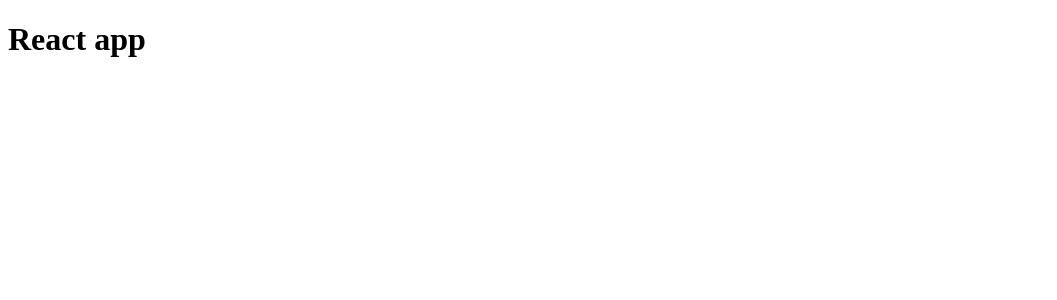
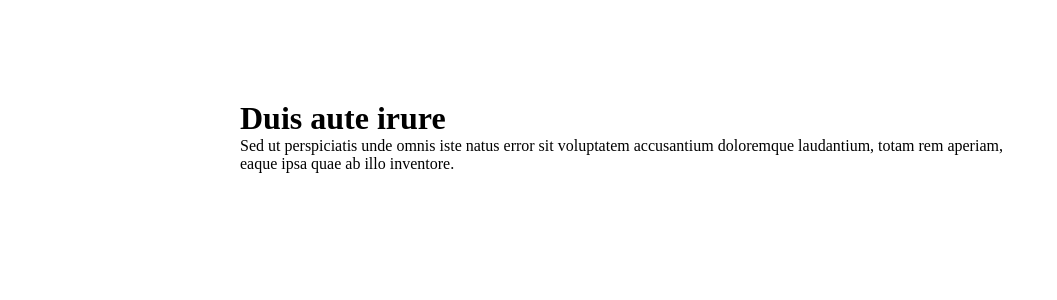
Before and after one commit to fimarkovicc/cmg-task-app, a React app: page / in a window 1280 px wide. Shown: the top 300 px of the page, without its empty margins (0-1057 px from the left). Built offline with nearby package versions, Linux system fonts and the light colour scheme; data requests are answered from the project's data file.

Commit message:
product component

```diff
--- a/package.json
+++ b/package.json
@@ -16,12 +16,15 @@
   },
   "devDependencies": {
     "@babel/core": "^7.12.10",
+    "@babel/plugin-transform-runtime": "^7.15.0",
     "@babel/preset-env": "^7.12.11",
     "@babel/preset-react": "^7.12.10",
     "babel-loader": "^8.2.2",
     "concurrently": "^6.2.0",
+    "css-loader": "^6.2.0",
     "html-webpack-plugin": "^4.5.1",
     "json-server": "^0.16.3",
+    "style-loader": "^3.2.1",
     "webpack": "^5.13.0",
     "webpack-cli": "^4.3.1",
     "webpack-dev-server": "^3.11.1"
--- a/src/components/App.js
+++ b/src/components/App.js
@@ -1,13 +1,8 @@
-import React, { Component } from "react"
+import React from "react"
+import Product from "./Product"
 
-class App extends Component {
-  render() {
-    return (
-      <div>
-        <h1>React app</h1>
-      </div>
-    )
-  }
+function App() {
+  return <Product />
 }
 
 export default App
--- /dev/null
+++ b/src/components/Product.js
@@ -0,0 +1,33 @@
+import React, { useEffect, useState } from "react"
+
+function Product() {
+    const fetchProduct = async () => {
+        const response = await fetch("http://localhost:5000/products/1")
+        if (response.status >= 200 && response.status <= 299) {
+          const jsonResponse = await response.json()
+          return jsonResponse
+        } else {
+          console.log('Status: ' + response.status, 'Error text: ' + response.statusText)
+        }
+      }
+
+      const [product, setProduct] = useState({})
+
+      const {id, title, desc, specs, sizes} = product
+
+      useEffect(async () => {
+        setProduct(await fetchProduct())
+      }, [])
+
+  return (
+      <div className="product">
+            <div className="product__image-display"></div>
+            <div className="product__data">
+                <h1>{title}</h1>
+                <p>{desc}</p>
+            </div>
+      </div>
+  )
+}
+
+export default Product
--- /dev/null
+++ b/src/index.css
@@ -0,0 +1,10 @@
+* {
+    margin: 0;
+    padding: 0;
+}
+
+.product {
+    display:flex;
+    max-width: 800px;
+    margin:100px auto 0 auto;
+}
--- a/src/index.js
+++ b/src/index.js
@@ -1,5 +1,6 @@
 import React from "react"
 import ReactDOM from "react-dom"
 import App from "./components/App"
+import './index.css'
 
 ReactDOM.render(<App />, document.getElementById("app"))
--- a/webpack.config.js
+++ b/webpack.config.js
@@ -10,11 +10,15 @@ module.exports = {
   module: {
     rules: [
       {
+        test: /\.css$/,
+        use: ['style-loader','css-loader']
+      },
+      {
         test: /\.js$/,
         exclude: /node_modules/,
         use: {
           loader: "babel-loader",
-        },
+        }
       },
     ],
   },
```
Also changed, not shown: .babelrc (deleted), src/.babelrc (added), 1 other file (tests, documents, lock files or other folders).
